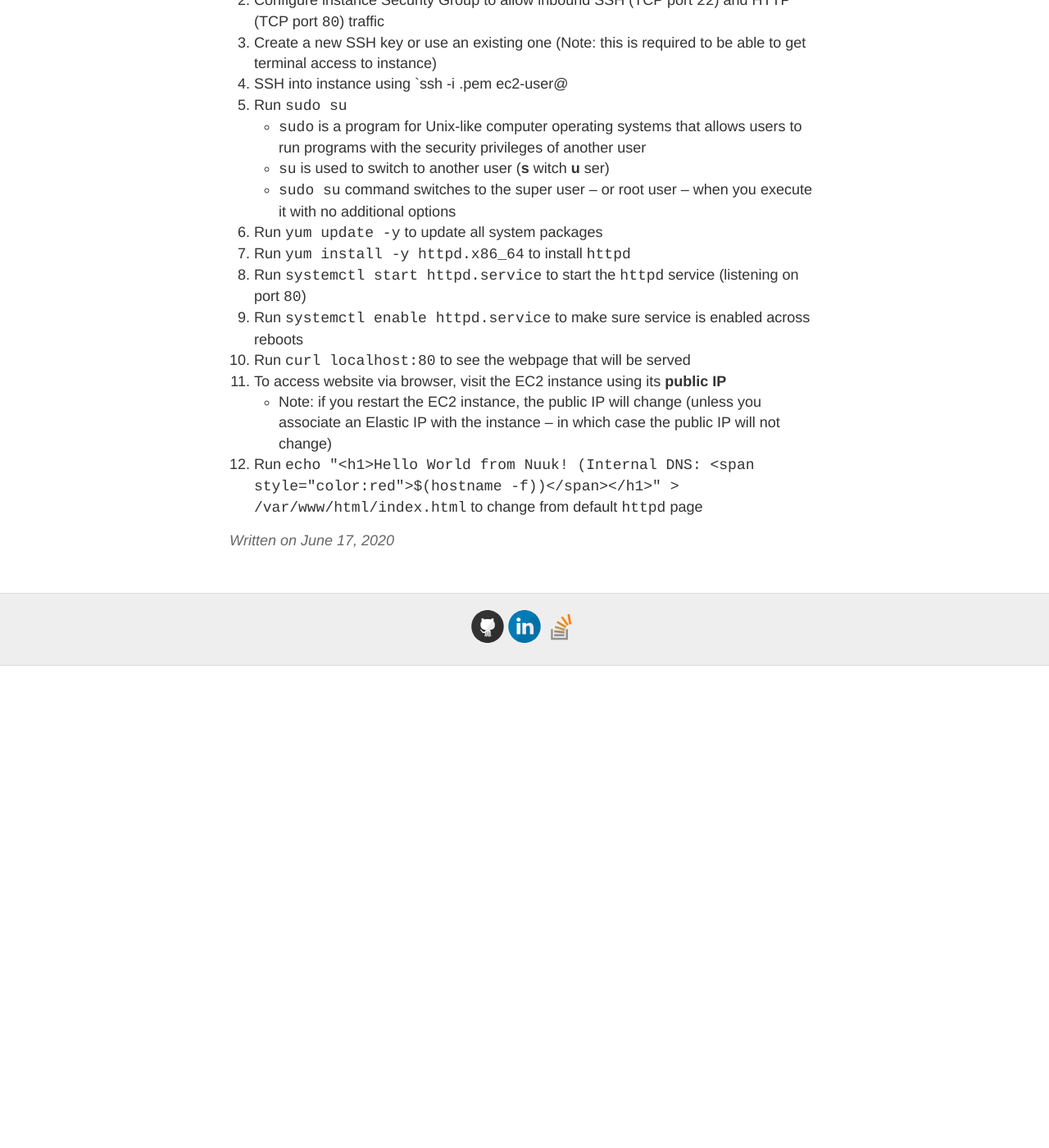
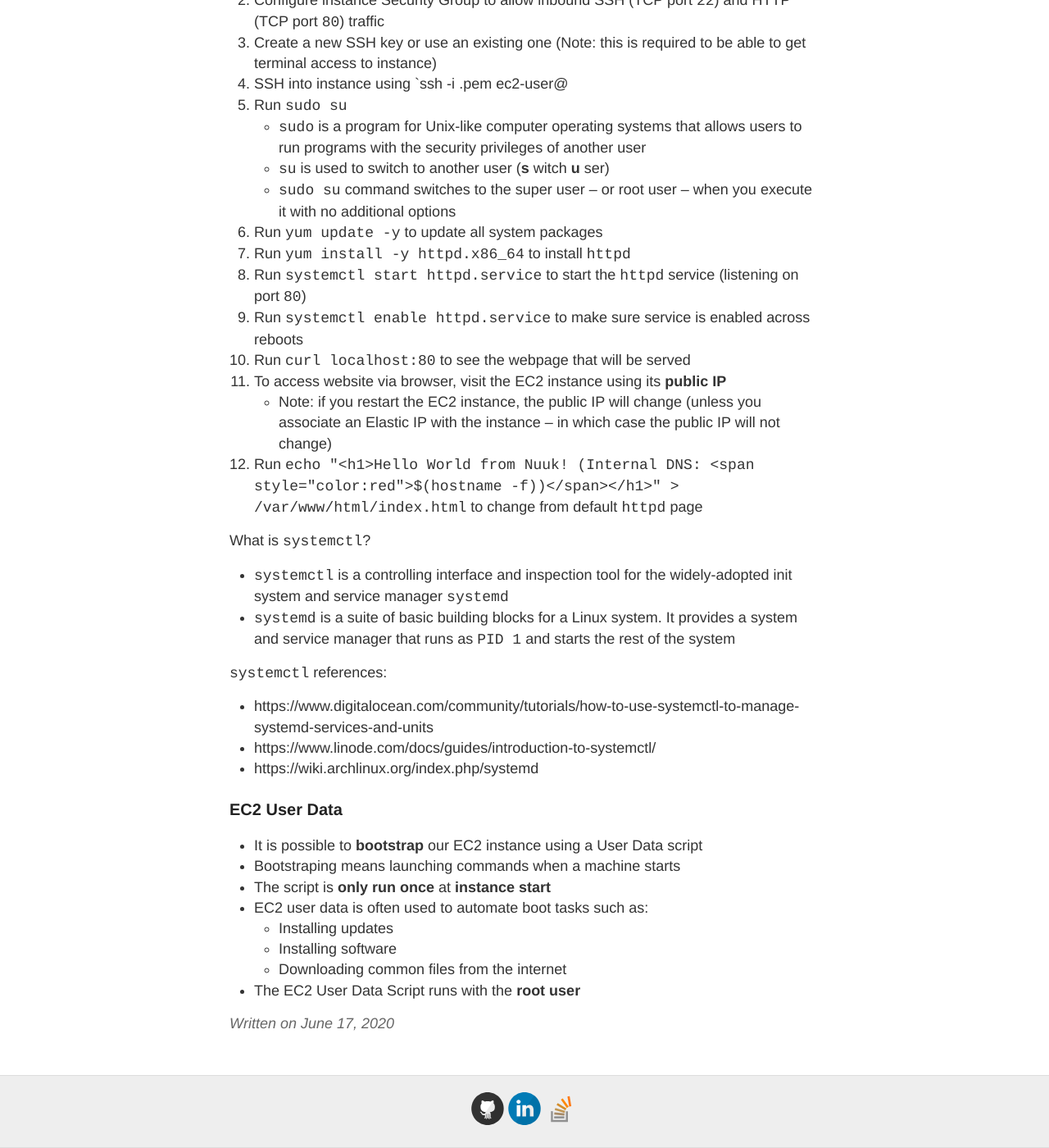
Before and after one commit to gutucristian/gutucristian.github.io, a Jekyll site: the page built from _posts/2020-06-17-Amazon-Web-Services-(AWS).md, in a window 1280 px wide and 1400 px high, scrolled down 8047 px. Shown: the whole window at 82% size. Built offline with Jekyll 4.4.1, drawn with Linux system fonts in a browser that asks for light colours; our own code applies the rules of GitHub Pages for plain Markdown files; before the commit the page ends 8859 px from its top, so only the background shows below that.

Commit message:
Update 2020-06-17-Amazon-Web-Services-(AWS).md

```diff
--- a/_posts/2020-06-17-Amazon-Web-Services-(AWS).md
+++ b/_posts/2020-06-17-Amazon-Web-Services-(AWS).md
@@ -212,3 +212,23 @@ Steps:
 11. To access website via browser, visit the EC2 instance using its **public IP**
   - Note: if you restart the EC2 instance, the public IP will change (unless you associate an Elastic IP with the instance -- in which case the public IP will not change)
 12. Run `echo "<h1>Hello World from Nuuk! (Internal DNS: <span style="color:red">$(hostname -f))</span></h1>" > /var/www/html/index.html` to change from default `httpd` page
+
+What is `systemctl`?
+- `systemctl` is a controlling interface and inspection tool for the widely-adopted init system and service manager `systemd`
+- `systemd` is a suite of basic building blocks for a Linux system. It provides a system and service manager that runs as `PID 1` and starts the rest of the system
+
+`systemctl` references:
+- https://www.digitalocean.com/community/tutorials/how-to-use-systemctl-to-manage-systemd-services-and-units
+- https://www.linode.com/docs/guides/introduction-to-systemctl/
+- https://wiki.archlinux.org/index.php/systemd
+
+### EC2 User Data
+
+- It is possible to **bootstrap** our EC2 instance using a User Data script
+- Bootstraping means launching commands when a machine starts
+- The script is **only run once** at **instance start**
+- EC2 user data is often used to automate boot tasks such as:
+  - Installing updates
+  - Installing software
+  - Downloading common files from the internet
+- The EC2 User Data Script runs with the **root user**
```
